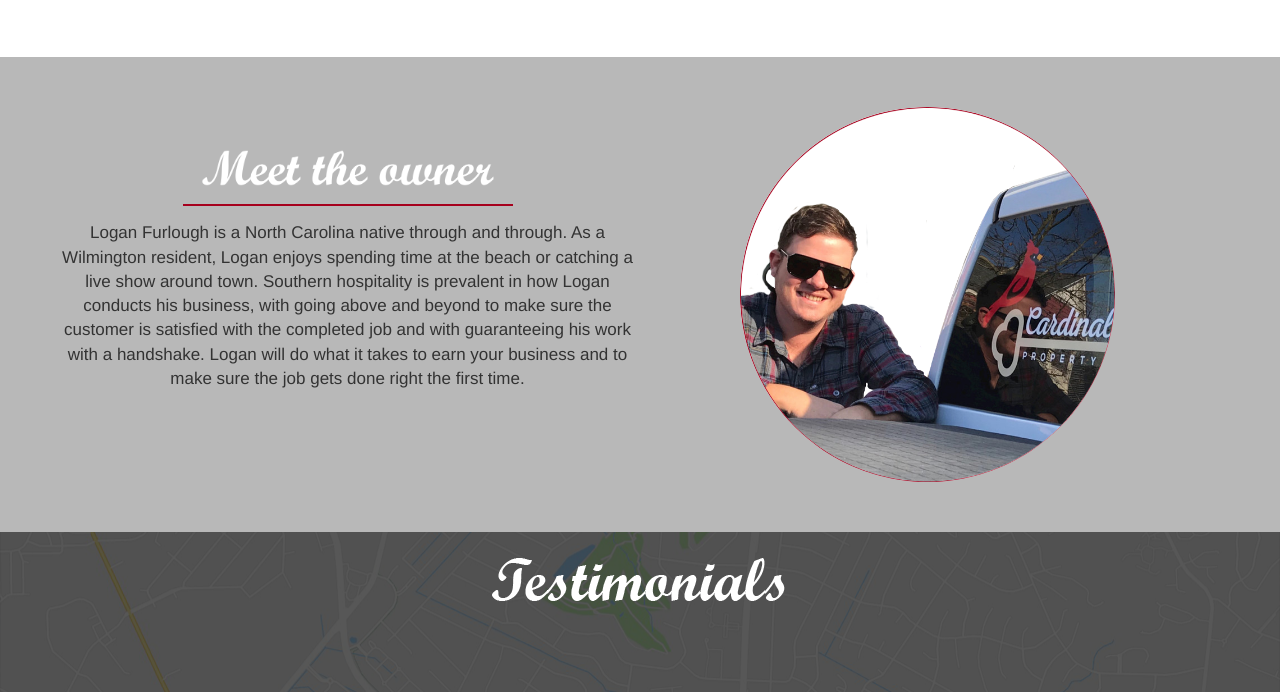
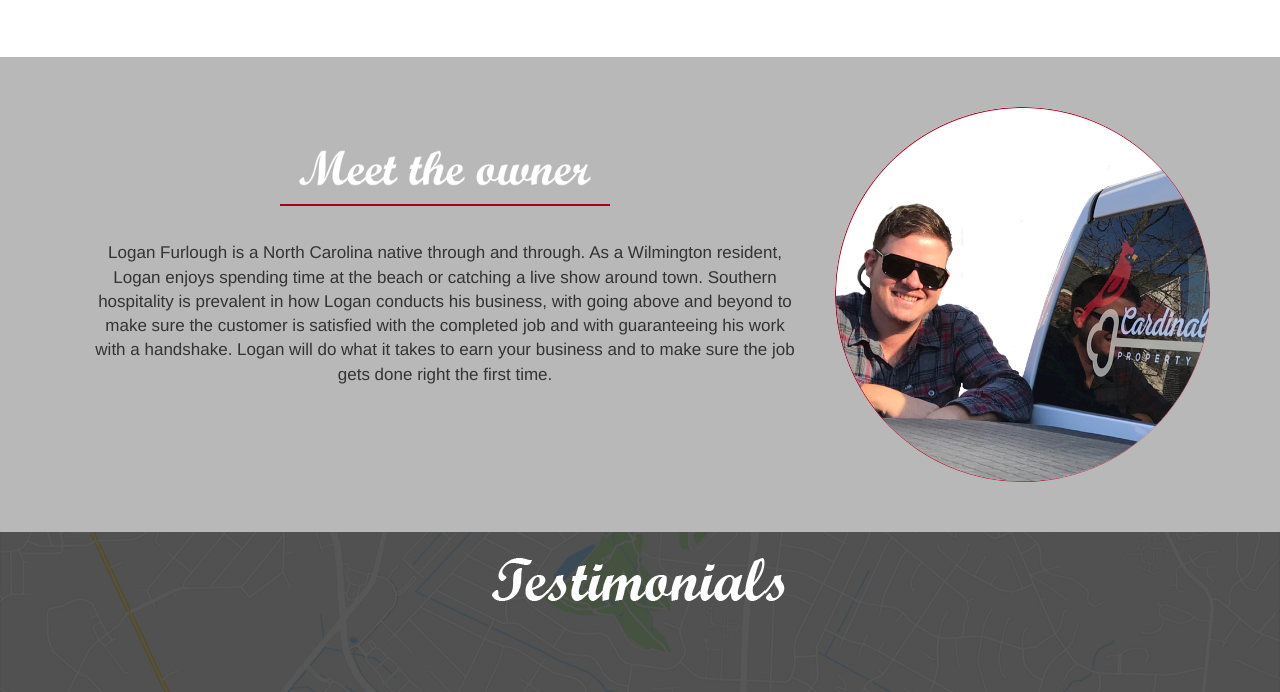
Before and after one commit to lisantimark/CardinalPride, a plain HTML site: page about.html in a window 1280 px wide. Shown: the part 1237-1929 px from the top of the page. Drawn offline with nearby package versions, Linux system fonts and the light colour scheme.

Commit message:
Add files via upload

```diff
--- a/about.html
+++ b/about.html
@@ -107,17 +107,17 @@
 <div class="container-fluid" style="background-color: #b8b8b8;">
 <div class="container">
     <div class="row center">
-        <div class="col-sm-6" style="padding:75px 0px 0px 0px;">
+        <div class="col-sm-8" style="padding:75px 0px 0px 0px;">
             <img src="imgs/meettheowner.png" alt="text" class="responsive-img owner-text" style="width:330px; height:auto; padding:15px; border-bottom: 2px #a6001d solid;">
-            <p style="padding: 15px 0px 0px 0px">
+            <p style="padding: 35px">
                 Logan Furlough is a North Carolina native through and through. As a Wilmington resident, Logan enjoys spending time at the beach or catching a
                 live show around town. Southern hospitality is prevalent in how Logan conducts his business, with going
                 above and beyond to make sure the customer is satisfied with the completed job and with
                 guaranteeing his work with a handshake. Logan will do what it takes to earn your business and to make sure the job gets done right the first time.
             </p>
         </div>
-        <div class="col-sm-6 " style="padding:50px 0px 50px 0px;">
-            <img src="imgs/headshot.png" class="img-responsive" alt="headshot" style="background-color:#fff; border-radius: 50%; width:375px; height:auto; margin-left: 100px; ">
+        <div class="col-sm-4 " style="padding:50px 0px 50px 0px;">
+            <img src="imgs/headshot.png" class="img-responsive" alt="headshot" style="background-color:#fff; border-radius: 50%; width:375px; height:auto;">
         </div>
     </div>
 </div>
```
